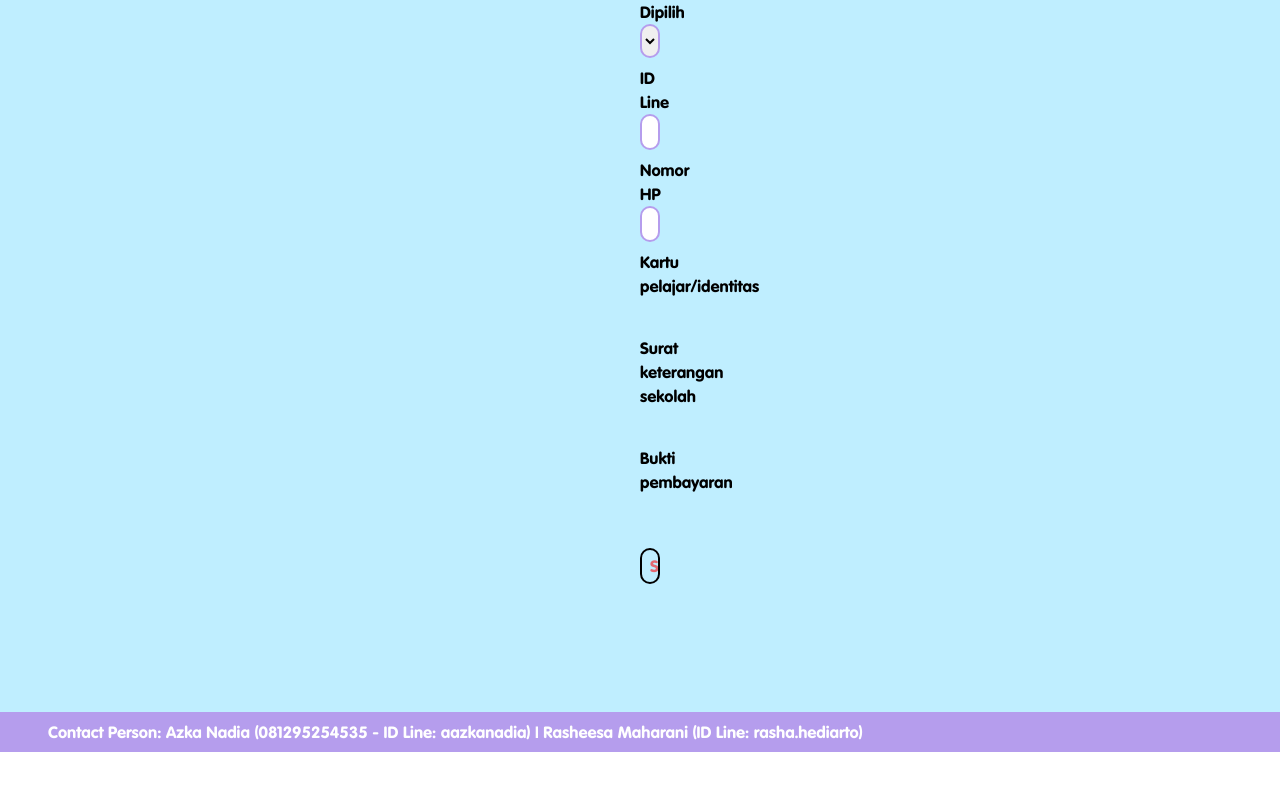
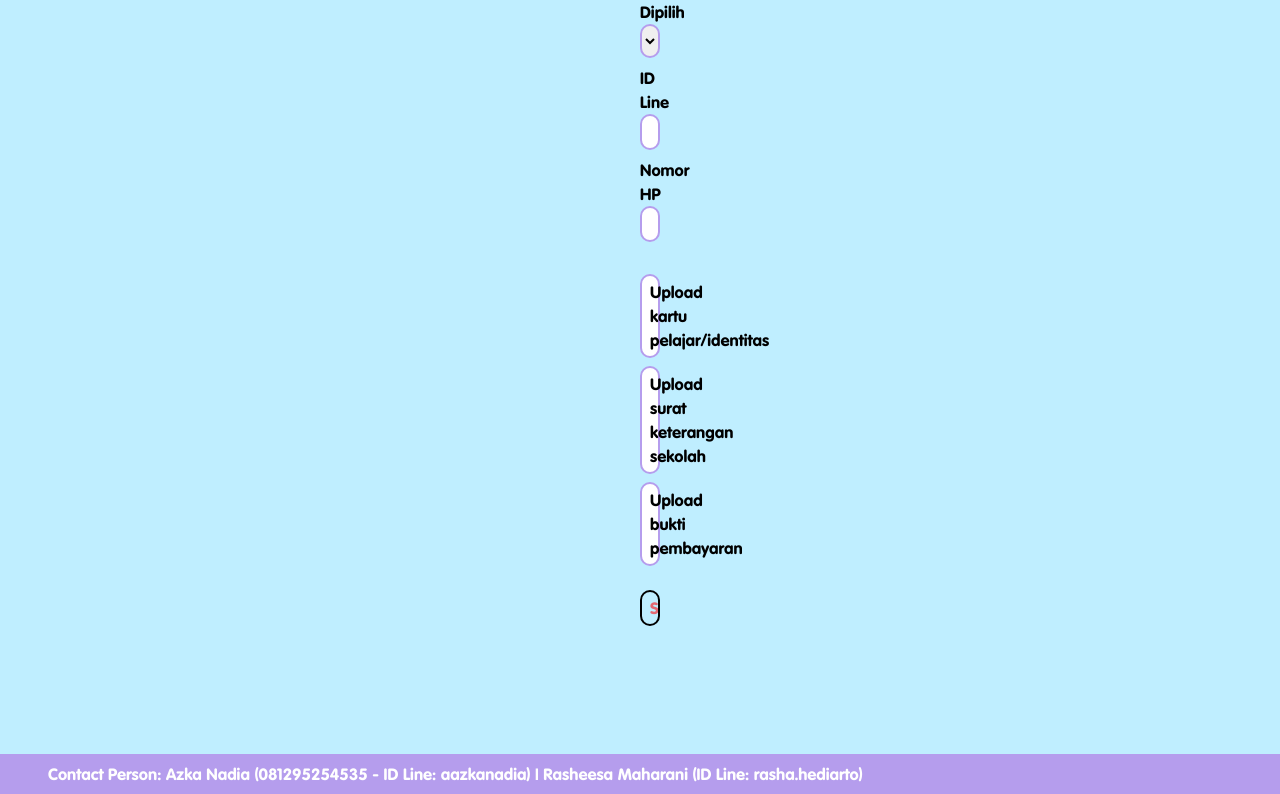
Before and after one commit to ceavinr/nmgbc_ui, a React (Create React App) app in the folder frontend/: page /registration in a window 1280 px wide. Shown: the part 746-1540 px from the top of the page. Before the commit the page ends 1498 px from the top, so only its background shows below. Built offline with nearby package versions, Linux system fonts and the light colour scheme; a small style sheet from the web is missing.

Commit message:
new-branch

```diff
--- a/frontend/src/pages/Registration.jsx
+++ b/frontend/src/pages/Registration.jsx
@@ -79,7 +79,7 @@ export default function Registration() {
         <label>Jenis Kelamin</label>
         <select
           {...register("gender", { required: true })}
-          className="rounded-full border-2 mb-2 px-2 py-1 border-[#B59DED]"
+          className="rounded-full border-2 mb-2 px-2 py-1 border-[#B59DED] cursor-pointer"
         >
           <option value="">Select one</option>
           <option value="Laki-laki">Laki-laki</option>
@@ -93,7 +93,7 @@ export default function Registration() {
         <label>Lomba yang Dipilih</label>
         <select
           {...register("lomba", { required: true })}
-          className="rounded-full border-2 mb-2 px-2 py-1 border-[#B59DED]"
+          className="rounded-full border-2 mb-2 px-2 py-1 border-[#B59DED] cursor-pointer"
         >
           <option value="">Select one</option>
           <option value="Biology competition">Biology competition</option>
@@ -114,35 +114,77 @@ export default function Registration() {
             maxLength: 13,
           })}
         />
-        <img src={previewKartu} alt="" width={100} />
-        <label>Kartu pelajar/identitas</label>
+        {/* <img src={previewKartu} alt="" width={100} /> */}
+        <label
+          className="rounded-full border-2 mt-6 px-2 py-1 bg-white text-center border-[#B59DED] cursor-pointer transition hover:bg-[#d8d8d8]"
+          htmlFor="kartu"
+        >
+          Upload kartu pelajar/identitas
+        </label>
+        <a
+          className="mb-2 underline"
+          href={previewKartu}
+          target="_blank"
+          rel="noreferrer"
+        >
+          {kartu_identitas.name}
+        </a>
         <input
           type="file"
+          id="kartu"
           name="kartu_identitas"
-          className="mb-2 border-[#B59DED]"
+          className="hidden border-2 p-1 bg-white mb-2 border-[#B59DED]"
           required
           onChange={(e) => onKartuUpload(e)}
         />
-        <img src={previewSurat} alt="" width={100} />
-        <label>Surat keterangan sekolah</label>
+        {/* <img src={previewSurat} alt="" width={100} /> */}
+        <label
+          className="rounded-full border-2 px-2 py-1 bg-white text-center border-[#B59DED] cursor-pointer transition hover:bg-[#d8d8d8]"
+          htmlFor="surat"
+        >
+          Upload surat keterangan sekolah
+        </label>
+        <a
+          className="mb-2 underline"
+          href={previewSurat}
+          target="_blank"
+          rel="noreferrer"
+        >
+          {surat.name}
+        </a>
         <input
           type="file"
+          id="surat"
           name="surat_keterangan"
-          className="mb-2 border-[#B59DED]"
+          className="hidden border-2 p-1 bg-white mb-2 border-[#B59DED]"
           required
           onChange={(e) => onSuratUpload(e)}
         />
-        <img src={previewBukti} alt="" width={100} />
-        <label>Bukti pembayaran</label>
+        {/* <img src={previewBukti} alt="" width={100} /> */}
+        <label
+          className="rounded-full border-2 px-2 py-1 bg-white text-center border-[#B59DED] cursor-pointer transition hover:bg-[#d8d8d8]"
+          htmlFor="bukti"
+        >
+          Upload bukti pembayaran
+        </label>
+        <a
+          className="mb-2 underline"
+          href={previewBukti}
+          target="_blank"
+          rel="noreferrer"
+        >
+          {bukti.name}
+        </a>
         <input
           type="file"
+          id="bukti"
           name="bukti_pembayaran"
-          className="mb-2 border-[#B59DED]"
+          className="hidden border-2 p-1 bg-white mb-2 border-[#B59DED]"
           required
           onChange={(e) => onBuktiUpload(e)}
         />
         <input
-          className="rounded-full border-2 mt-4 px-2 py-1 text-[#E46871] border-black"
+          className="rounded-full border-2 mt-4 px-2 py-1 text-[#E46871] border-black cursor-pointer"
           type="submit"
         />
       </form>
```
